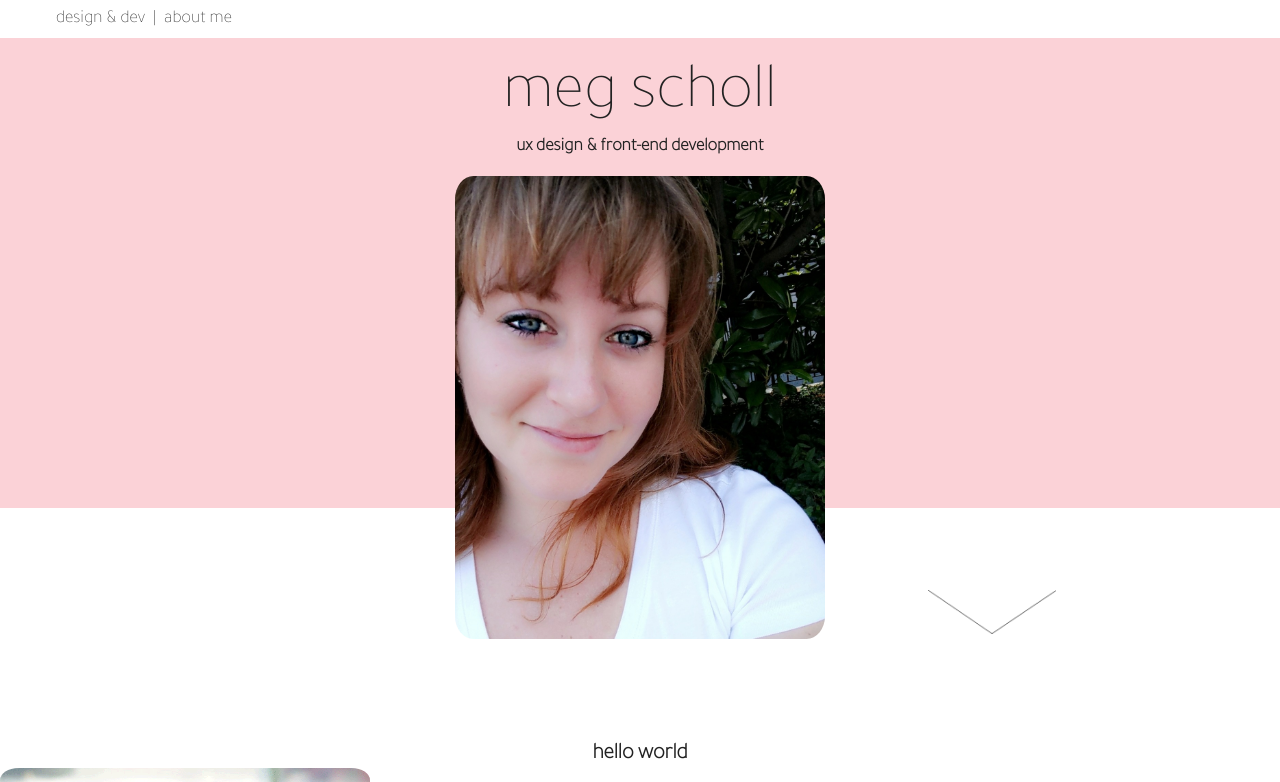
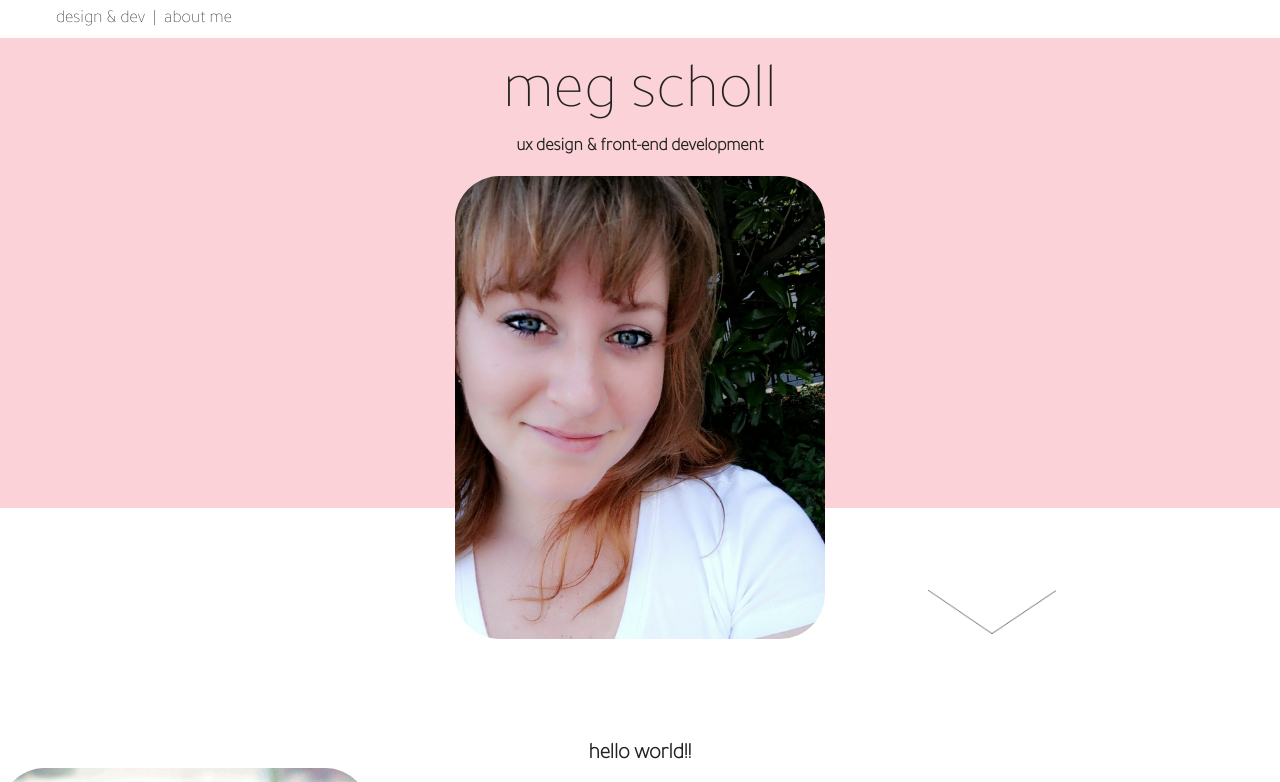
Before and after one commit to megscholl/old_portfolio, a React app: page / in a window 1280 px wide. Shown: the top 782 px of the page. Built offline with nearby package versions, Linux system fonts and the light colour scheme.

Commit message:
changed image medium border radius to pixels

```diff
--- a/src/components/DevDesign.js
+++ b/src/components/DevDesign.js
@@ -8,7 +8,7 @@ class DevDesign extends Component {
     render() {
         return(
           <div>
-            <h5>hello world</h5>
+            <h5>hello world!!</h5>
             <img src={Reso} alt="screen shot of Reso by Meg Scholl" className="image-medium"/>
             <p>this is reso</p>
             <img src={Tend} alt="screen shot of Tend by Meg Scholl" className="image-medium"/>
--- a/src/components/Name.css
+++ b/src/components/Name.css
@@ -8,12 +8,12 @@
 .image-medium {
   max-width: 25%;
   min-width: 370px;
-  border-radius: 5%;
+  border-radius: 45px;
 }
 .image-large {
   max-width: 45%;
   min-width: 370px;
-  border-radius: 5%;
+  border-radius: 35px;
 }
 
 .name {
```
